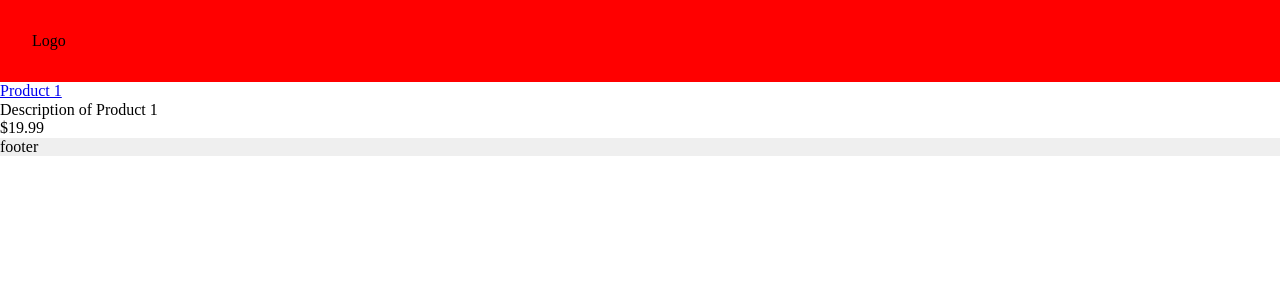
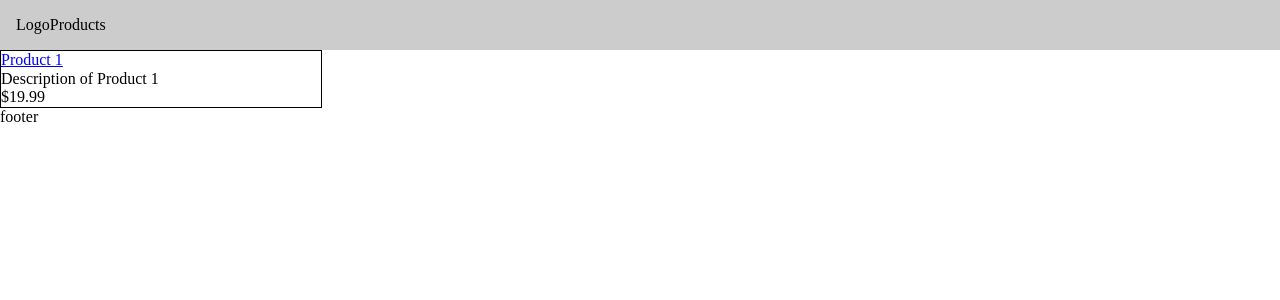
Before and after one commit to TOUnail/ecommerce, a Next.js app: page /products in a window 1280 px wide. Shown: the top 300 px of the page. Built offline with nearby package versions, Linux system fonts and the light colour scheme.

Commit message:
add products component, plan hierarchy, dynanamic product page

```diff
--- a/components/Navbar.js
+++ b/components/Navbar.js
@@ -8,8 +8,8 @@ const UnstyledLink = styled.a`
   }
 `;
 const Nav = styled.nav`
-  background: red;
-  padding: 2rem;
+  background: rgba(0, 0, 0, 0.2);
+  padding: 1rem;
 `;
 const Navbar = () => {
   return (
@@ -17,6 +17,9 @@ const Navbar = () => {
       <Link href="/">
         <UnstyledLink>Logo</UnstyledLink>
       </Link>
+      <Link href="/products">
+        <UnstyledLink>Products</UnstyledLink>
+      </Link>
     </Nav>
   );
 };
--- a/package.json
+++ b/package.json
@@ -14,8 +14,8 @@
   "dependencies": {
     "axios": "^0.21.1",
     "gray-matter": "^4.0.2",
-    "marked": "^1.2.7",
-    "next": "^10.0.5",
+    "marked": "^1.2.8",
+    "next": "^10.0.6",
     "react": "^17.0.1",
     "react-dom": "^17.0.1",
     "styled-components": "^5.2.1",
--- a/pages/_app.js
+++ b/pages/_app.js
@@ -2,7 +2,8 @@ import styled from "styled-components";
 import { Normalize } from "styled-normalize";
 import Navbar from "../components/Navbar";
 const Container = styled.div`
-  background: #efefef;
+  display: grid;
+  grid-template-rows: auto 1fr auto;
 `;
 const App = ({ Component, pageProps }) => (
   <Container>
--- a/pages/products.js
+++ b/pages/products.js
@@ -3,18 +3,26 @@ import fs from "fs";
 import matter from "gray-matter";
 import styled from "styled-components";
 const Container = styled.div`
-  background: #ffffff;
+  display: flex;
+`;
+const Column = styled.div`
+  width: 25%;
+  border: 1px solid #000;
 `;
 const Products = (props) => {
-  return props.products.map((product) => (
-    <Container key={product.slug}>
-      <Link href={product.slug}>
-        <a>{product.name}</a>
-      </Link>
-      <div>{product.description}</div>
-      <div>${product.price / 100}</div>
+  return (
+    <Container>
+      {props.products.map((product) => (
+        <Column key={product.slug}>
+          <Link href={product.slug}>
+            <a>{product.name}</a>
+          </Link>
+          <div>{product.description}</div>
+          <div>${product.price / 100}</div>
+        </Column>
+      ))}
     </Container>
-  ));
+  );
 };
 export const getStaticProps = async () => {
   const directory = `${process.cwd()}/content`;
```
Also changed, not shown: pages/index.js (+4 -5 lines), 2 other files (tests, documents, lock files or other folders).
